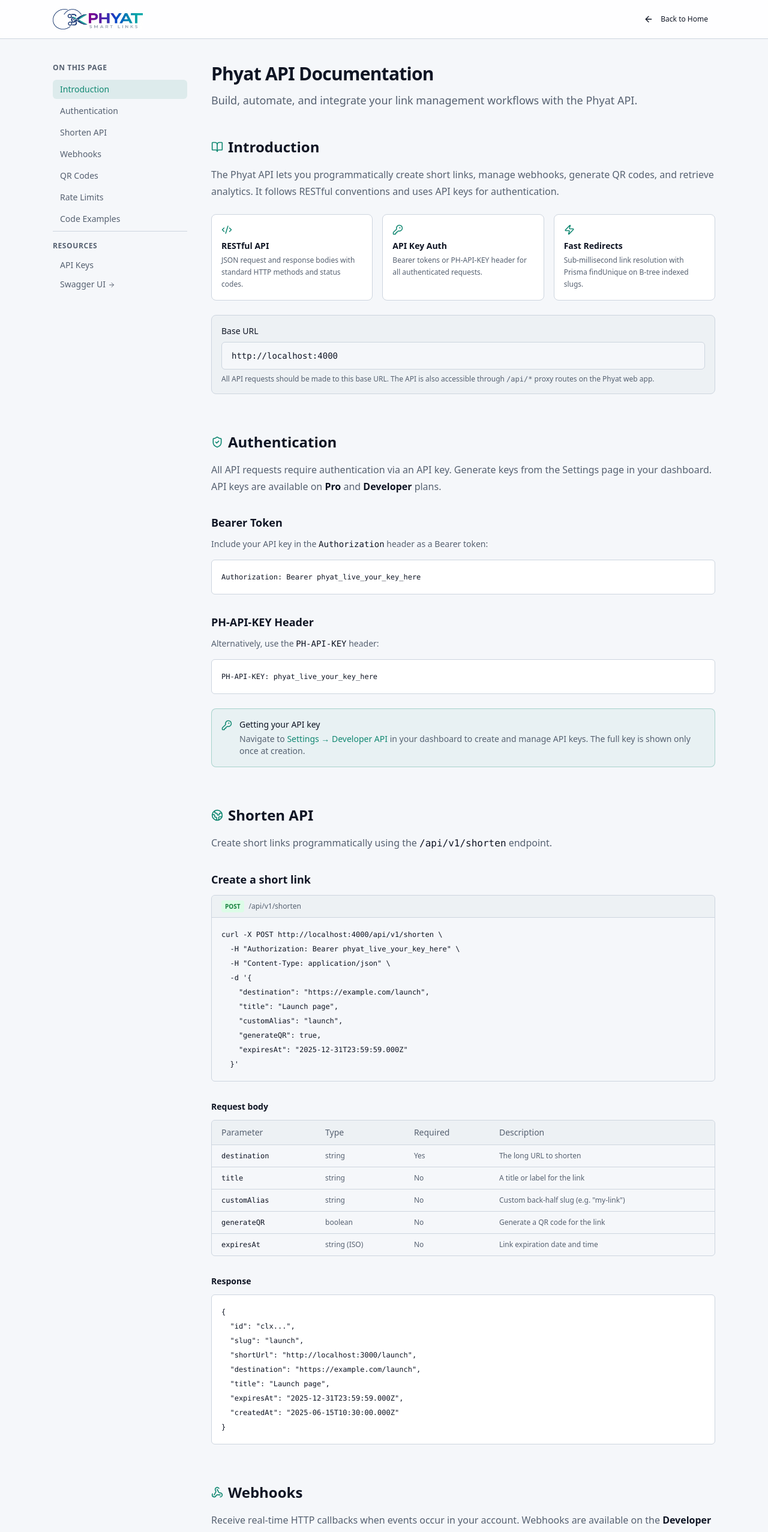
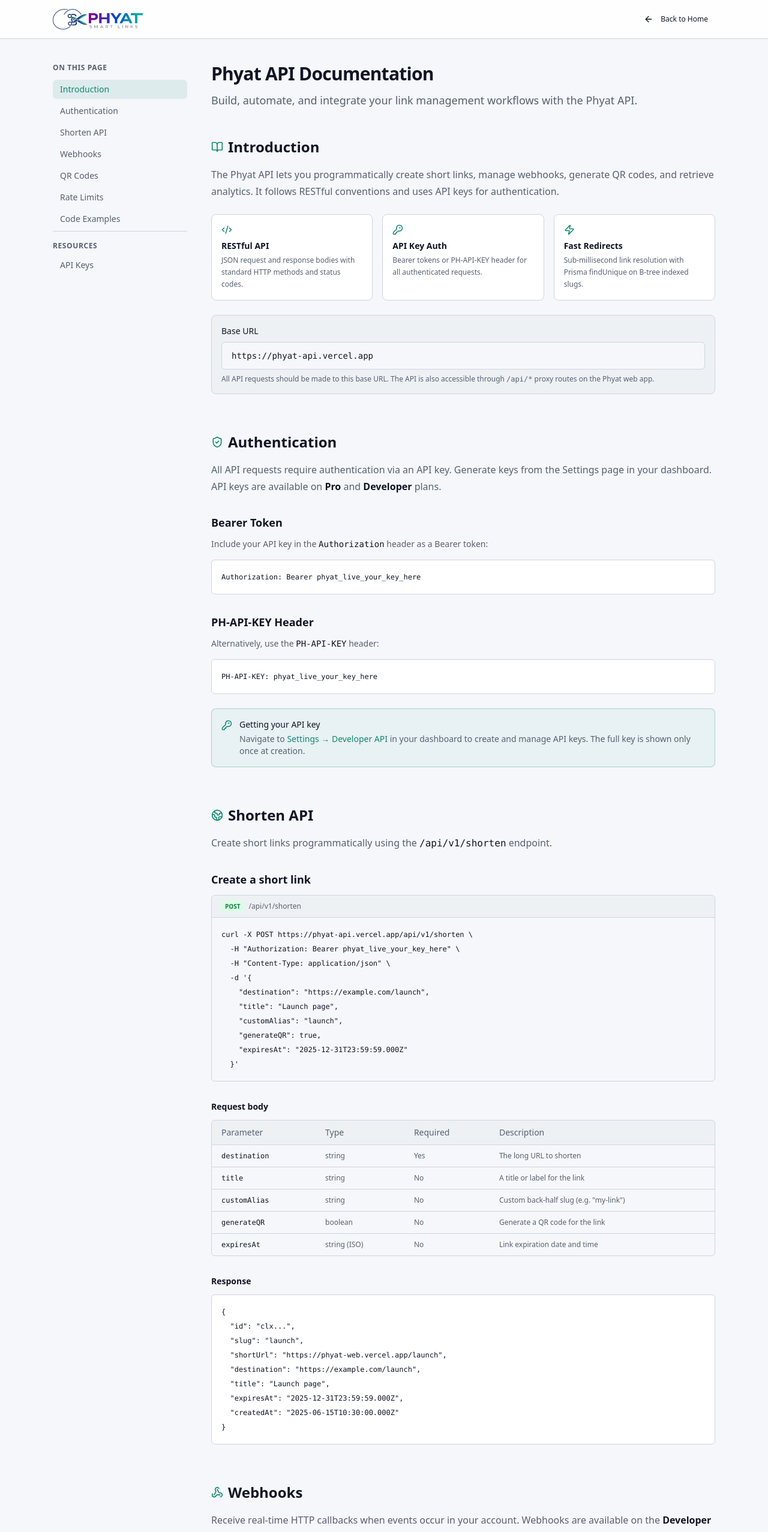
Before and after one commit to kyawsoe-dev/phyat, a Next.js app in the folder apps/web/: page /docs in a window 1280 px wide. Shown: the top 2554 px of the page at 60% size. Built offline with nearby package versions, Linux system fonts and the light colour scheme; no server answers.

Commit message:
feat(docs): fixed docs with prod server url

```diff
--- a/apps/web/app/[slug]/password-form.tsx
+++ b/apps/web/app/[slug]/password-form.tsx
@@ -24,7 +24,7 @@
 
     startTransition(async () => {
       const baseUrl =
-        process.env.NEXT_PUBLIC_API_BASE_URL ?? "http://localhost:4000";
+        process.env.NEXT_PUBLIC_API_BASE_URL ?? "https://phyat-api.vercel.app";
       const params = new URLSearchParams();
       params.set("shortHost", shortHost);
       const response = await fetch(
--- a/apps/web/app/docs/docs-sidebar.tsx
+++ b/apps/web/app/docs/docs-sidebar.tsx
@@ -1,7 +1,7 @@
 'use client';
 
 import { useEffect, useState } from 'react';
-import { ArrowRight, Menu, X } from 'lucide-react';
+import { Menu, X } from 'lucide-react';
 
 const sections = [
   { id: 'introduction', label: 'Introduction' },
@@ -64,9 +64,7 @@
         <a href="/dashboard/settings" onClick={onClose} className="block rounded-md px-3 py-1.5 text-sm text-muted-foreground hover:text-foreground hover:bg-muted transition-colors">
           API Keys
         </a>
-        <a href="http://localhost:4000/api/docs" target="_blank" rel="noopener noreferrer" onClick={onClose} className="block rounded-md px-3 py-1.5 text-sm text-muted-foreground hover:text-foreground hover:bg-muted transition-colors">
-          Swagger UI <ArrowRight size={12} className="inline" />
-        </a>
+
       </div>
     </nav>
   );
--- a/apps/web/app/docs/page.tsx
+++ b/apps/web/app/docs/page.tsx
@@ -22,7 +22,7 @@
 };
 
 export default async function DocsPage() {
-  const baseUrl = 'http://localhost:4000';
+  const baseUrl = 'https://phyat-api.vercel.app';
 
   return (
     <div className="min-h-screen bg-background">
@@ -174,7 +174,7 @@
 {`{
   "id": "clx...",
   "slug": "launch",
-  "shortUrl": "http://localhost:3000/launch",
+  "shortUrl": "https://phyat-web.vercel.app/launch",
   "destination": "https://example.com/launch",
   "title": "Launch page",
   "expiresAt": "2025-12-31T23:59:59.000Z",
--- a/apps/web/lib/utils.ts
+++ b/apps/web/lib/utils.ts
@@ -5,4 +5,4 @@
   return twMerge(clsx(inputs));
 }
 
-export const apiBaseUrl = process.env.NEXT_PUBLIC_API_BASE_URL ?? process.env.API_BASE_URL ?? 'http://localhost:4000';
+export const apiBaseUrl = process.env.NEXT_PUBLIC_API_BASE_URL ?? process.env.API_BASE_URL ?? 'https://phyat-api.vercel.app';
```
